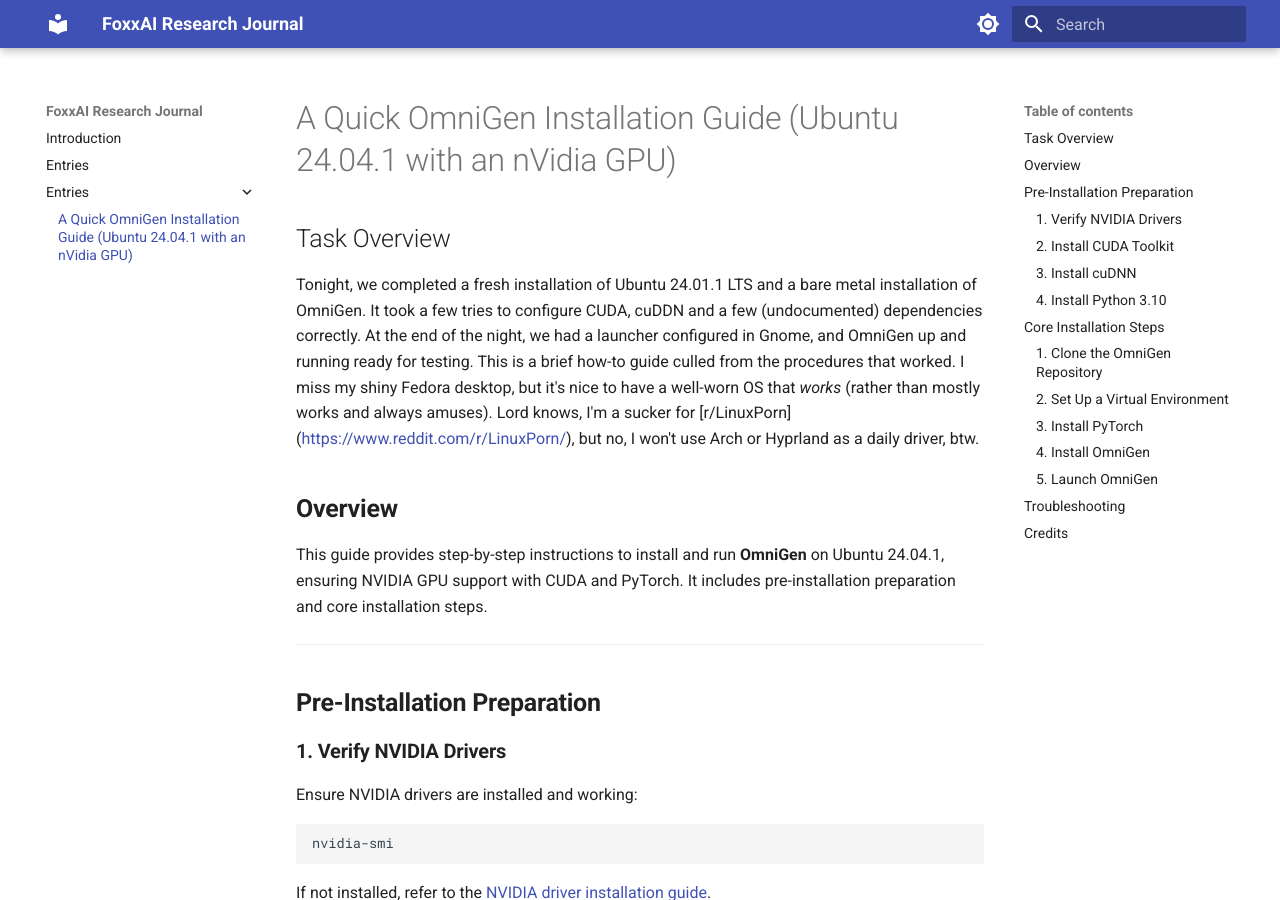
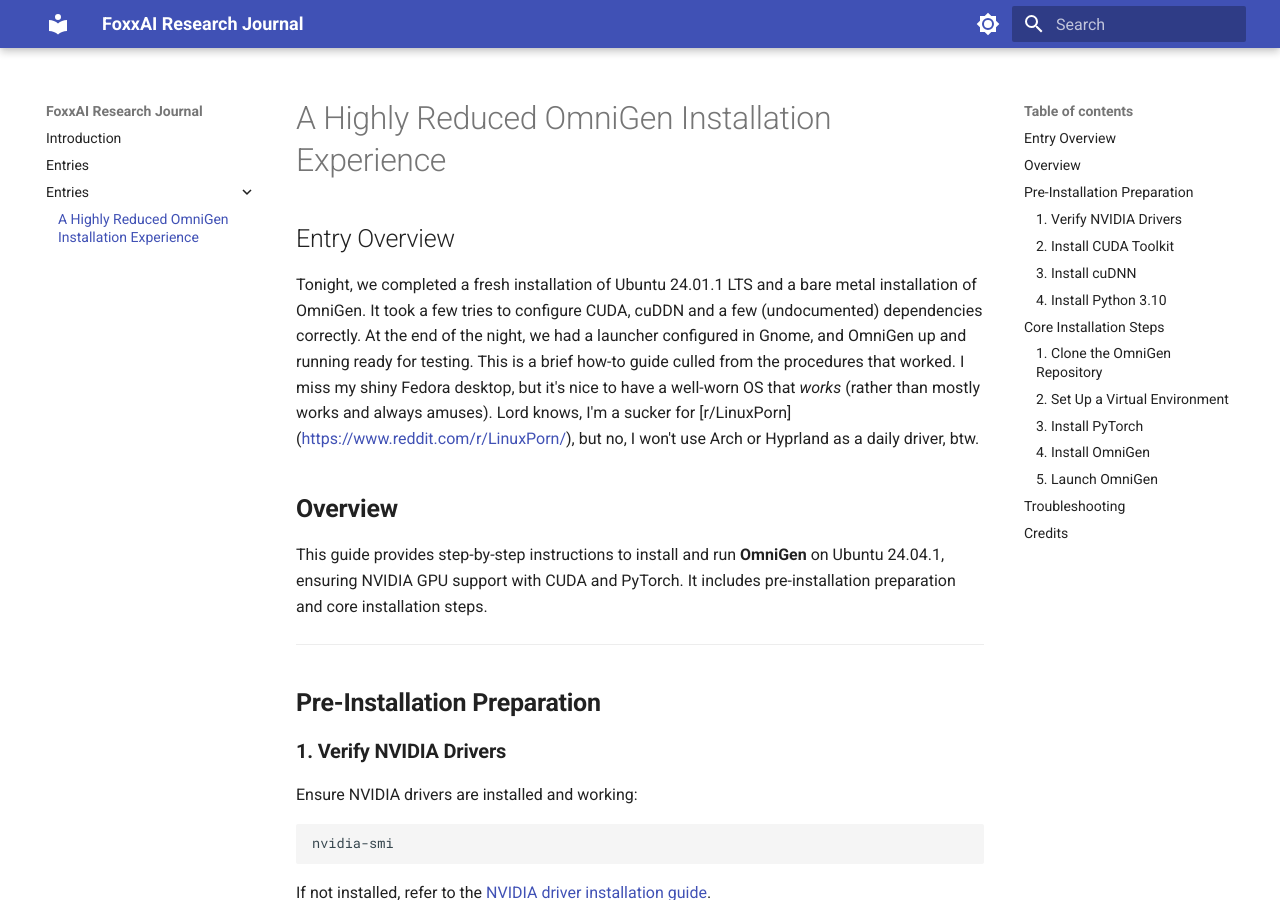
Before and after one commit to Foxxai/foxxai.xyz, an MkDocs documentation site: the page built from docs/entries/2025-01-19.md, in a window 1280 px wide and 900 px high. Built offline with MkDocs 1.6.1 and Material for MkDocs 9.7.7, drawn with Linux system fonts in a browser that asks for light colours.

Commit message:
Entriy edits

```diff
--- a/docs/entries/2025-01-19.md
+++ b/docs/entries/2025-01-19.md
@@ -1,7 +1,7 @@
 
-# A Quick OmniGen Installation Guide (Ubuntu 24.04.1 with an nVidia GPU)
+# A Highly Reduced OmniGen Installation Experience
 
-## Task Overview
+## Entry Overview
 
 Tonight, we completed a fresh installation of Ubuntu 24.01.1 LTS and a bare metal installation of OmniGen. It took a few tries to configure CUDA, cuDDN and a few (undocumented) dependencies correctly. At the end of the night, we had a launcher configured in Gnome, and OmniGen up and running ready for testing. This is a brief how-to guide culled from the procedures that worked. I miss my shiny Fedora desktop, but it's nice to have a well-worn OS that *works* (rather than mostly works and always amuses). Lord knows, I'm a sucker for [r/LinuxPorn] (<https://www.reddit.com/r/LinuxPorn/>), but no, I won't use Arch or Hyprland as a daily driver, btw.
 
```
